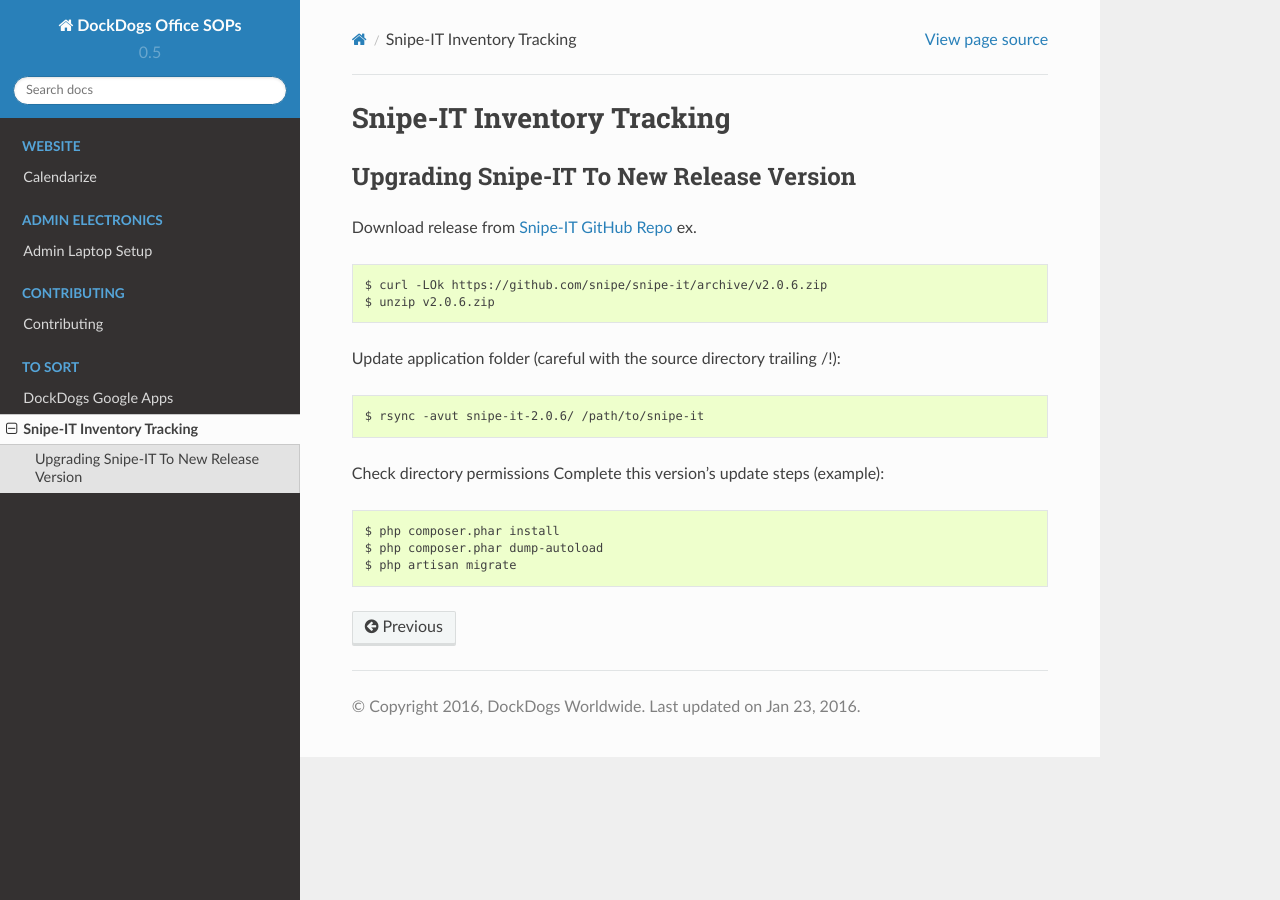
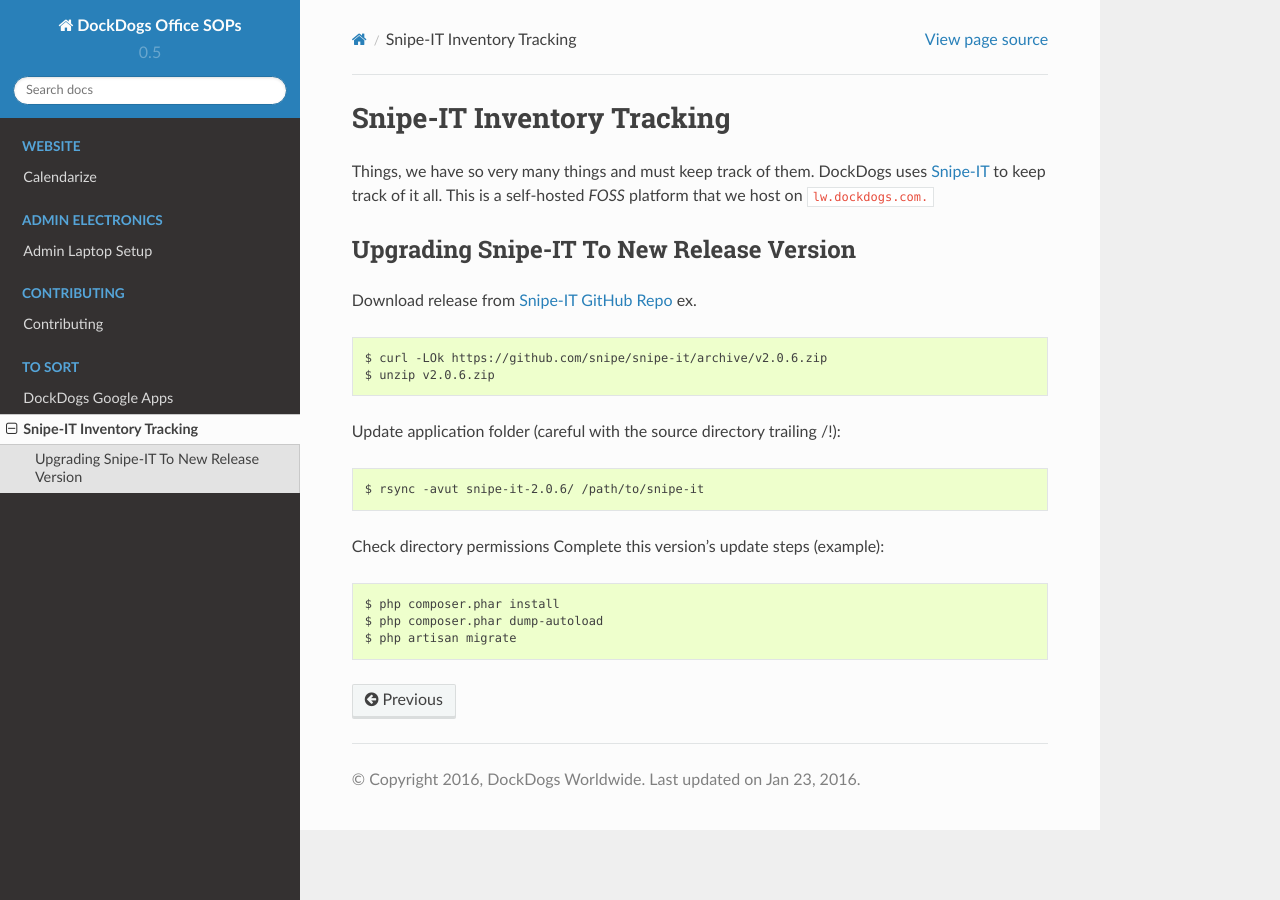
Before and after one commit to DockDogs/dockdogs-office-sops, a Sphinx documentation site: the page built from source/snipe-inventory.rst, in a window 1280 px wide. Built offline with Sphinx 7.4.7 and the Read the Docs theme 2.0.0, drawn with Linux system fonts in a browser that asks for light colours.

Commit message:
snipe-it inventory page pushed

```diff
--- a/source/snipe-inventory.rst
+++ b/source/snipe-inventory.rst
@@ -1,7 +1,7 @@
 Snipe-IT Inventory Tracking
 ================================
 
-
+Things, we have so very many things and must keep track of them. DockDogs uses `Snipe-IT <https://github.com/snipe/snipe-it>`_ to keep track of it all. This is a self-hosted `FOSS` platform that we host on ``lw.dockdogs.com.``
 
 
 
```
